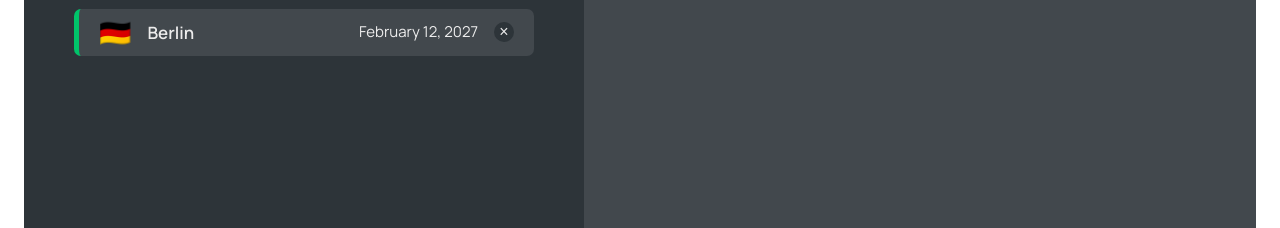
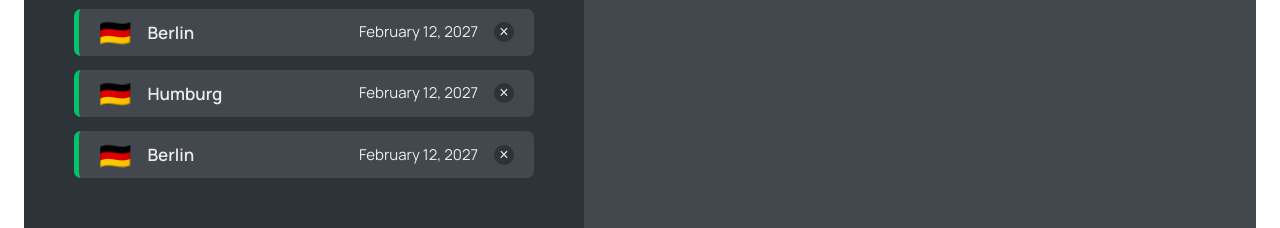
Before and after one commit to dachiko1233/WorldWise1, a React (Vite) app: page /app in a window 1280 px wide. Shown: the part 247-475 px from the top of the page. Built offline with nearby package versions, Linux system fonts and the light colour scheme; data requests are answered from the project's data file.

Commit message:
newProject

```diff
--- a/src/App.jsx
+++ b/src/App.jsx
@@ -8,6 +8,7 @@
 import AppLayout from "./pages/AppLayout";
 import Login from "./pages/Login";
 import CityList from "./components/CityList";
+import CountryList from "./components/CountryList";
 
 const BASE_URL = "http://localhost:9000";
 export default function App() {
@@ -48,7 +49,10 @@
               path="cities"
               element={<CityList cities={cities} loading={loading} />}
             />
-            <Route path="countries" element={<p>countries</p>} />
+            <Route
+              path="countries"
+              element={<CountryList cities={cities} loading={loading} />}
+            />
             <Route path="form" element={<p>form</p>} />
           </Route>
           <Route path="*" element={<PageNotFound />} />
--- /dev/null
+++ b/src/components/CountryList.jsx
@@ -0,0 +1,25 @@
+import Styles from "./CountryList.module.css";
+import Spiner from "./Spinner";
+import Message from "./Message";
+import CountryItem from "./CountryItem";
+
+export default function CountryList({ cities, loading }) {
+  if (loading) return <Spiner />;
+  if (!cities.length)
+    return (
+      <Message message="Add you first city by cliking on a city on the map  " />
+    );
+  const countries = cities.reduce((arr, city) => {
+    if (!arr.map((el) => el.coountry).includes(city.country))
+      return [...arr, { country: city.country, emoji: city.emoji }];
+    else return arr;
+  }, []);
+
+  return (
+    <ul className={Styles.countryList}>
+      {countries.map((country) => (
+        <CountryItem country={country} />
+      ))}
+    </ul>
+  );
+}
--- a/src/data/cities.json
+++ b/src/data/cities.json
@@ -35,6 +35,30 @@
         "lng": 13.376933665713324
       },
       "id": 98443197
+    },
+    {
+      "cityName": "Humburg",
+      "country": "Germany",
+      "emoji": "🇩🇪",
+      "date": "2027-02-12T09:24:11.863Z",
+      "notes": "Amazing 😃",
+      "position": {
+        "lat": 52.53586782505711,
+        "lng": 13.376933665713324
+      },
+      "id": 9454597
+    },
+    {
+      "cityName": "Berlin",
+      "country": "Germany",
+      "emoji": "🇩🇪",
+      "date": "2027-02-12T09:24:11.863Z",
+      "notes": "Amazing 😃",
+      "position": {
+        "lat": 52.53586782505711,
+        "lng": 13.376933665713324
+      },
+      "id": 984334343497
     }
   ]
 }
```
